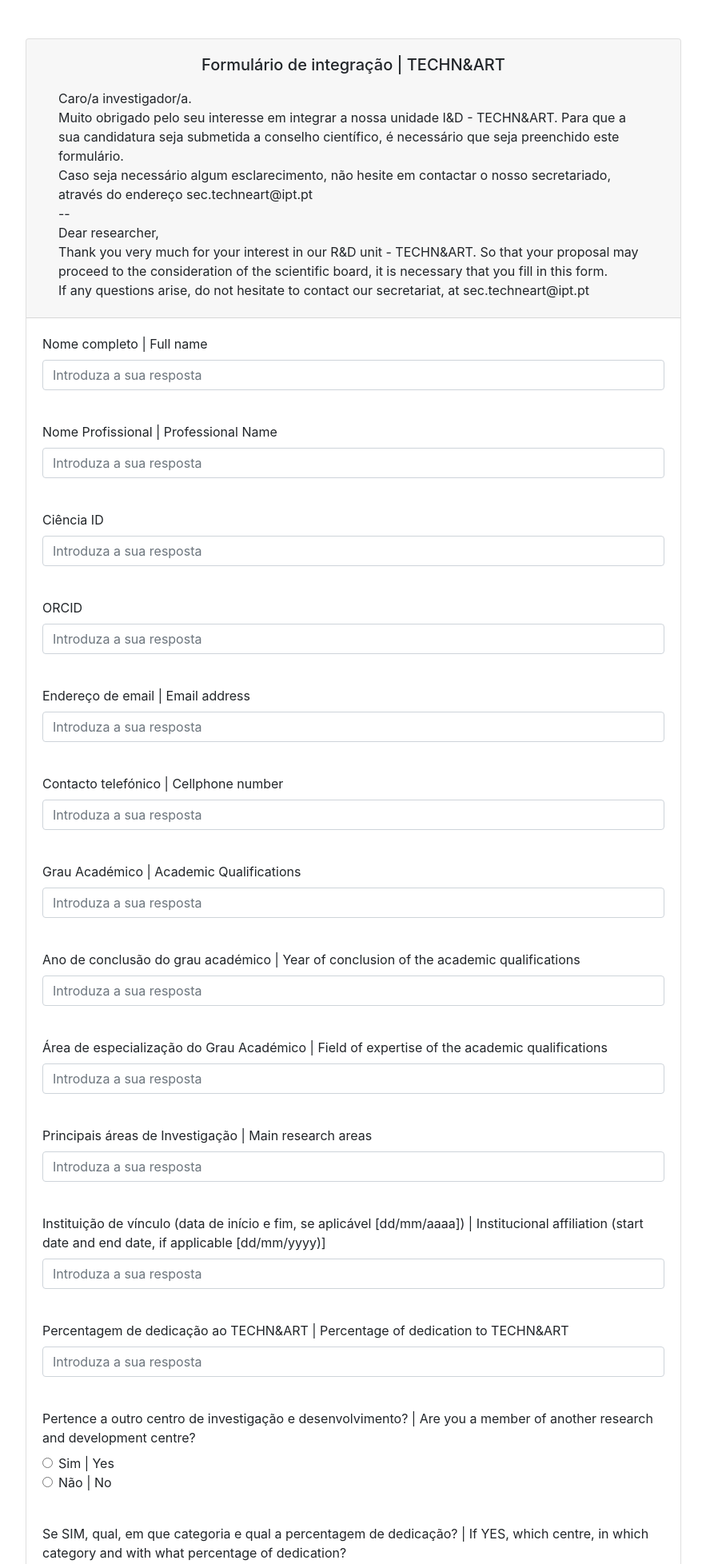
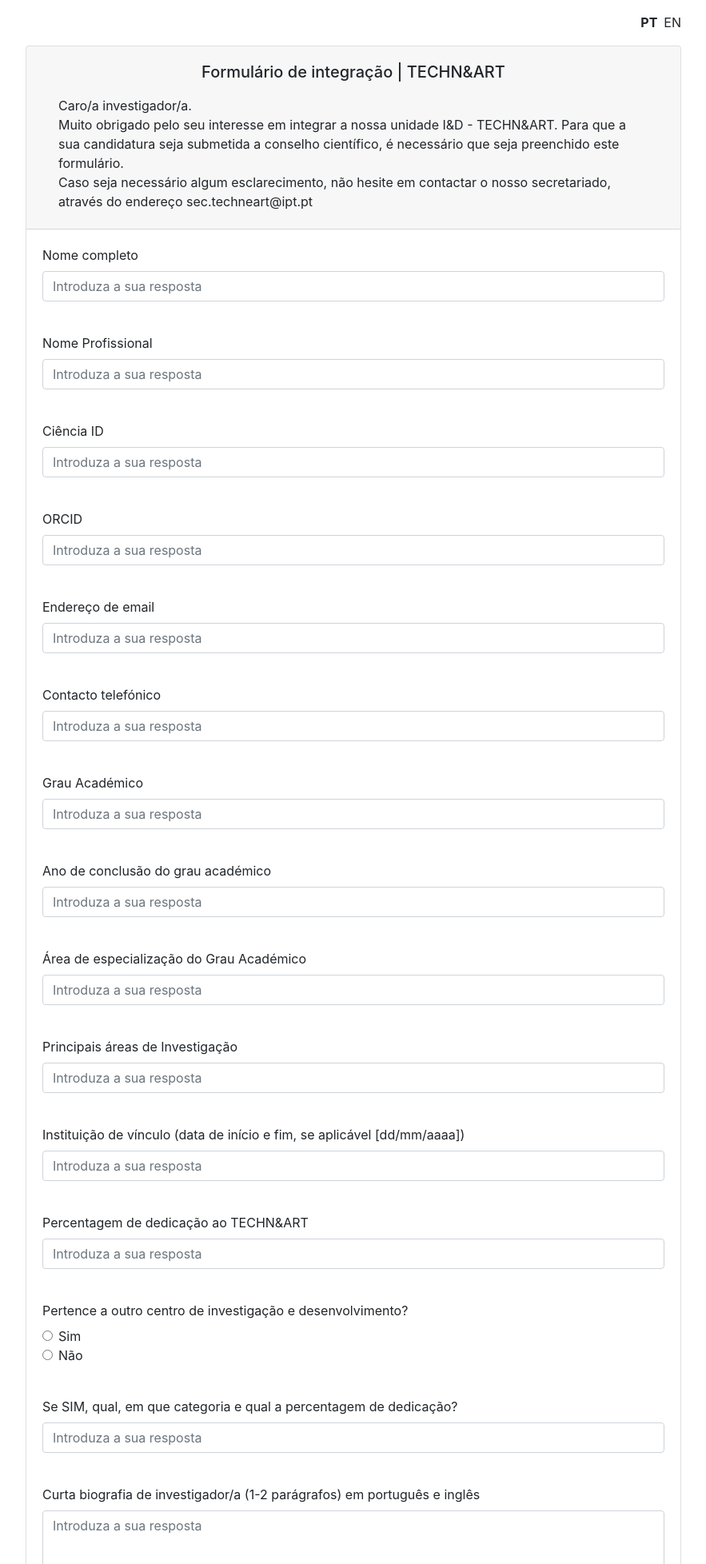
Before and after one commit to iptomar/Tech-Art-F, a PHP site: page /admissao.php in a window 1280 px wide. Shown: the top 1956 px of the page at 80% size, without its empty margins (198-1081 px from the left). Run offline with PHP 8.4, Linux system fonts and the light colour scheme; some libraries are stand-ins or nearby versions.

Commit message:
Adaptar o formulário de admissão à linguagem selecionada

```diff
--- a/admissao.sql
+++ b/admissao.sql
@@ -1,4 +1,4 @@
-CREATE TABLE `admissao` (
+CREATE TABLE `admissoes` (
     `id` INT(11) NOT NULL AUTO_INCREMENT,
     `nome_completo` VARCHAR(255) NOT NULL,
     `nome_profissional` VARCHAR(255) NOT NULL,
--- a/tecnart/admissao.php
+++ b/tecnart/admissao.php
@@ -1,5 +1,6 @@
 <?php
 require "./config/dbconnection.php";
+require "models/functions.php";
 
 //Guardar um ficheiro na pasta pedido_<id pedido> mudando o nome do ficheiro
 function save_file($id, $new_name, $file)
@@ -21,8 +22,7 @@ if ($_SERVER["REQUEST_METHOD"] == "POST") {
         echo '<script>alert("Ocorreu um erro a conectar à base de dados, por favor tente novamente")</script>';
     }
     if (isset($pdo) && !is_null($pdo)) {
-        print_r($_POST);
-        $sql = "INSERT INTO admissao (
+        $sql = "INSERT INTO admissoes (
             `nome_completo`, `nome_profissional`, `ciencia_id`,
             `orcid` , `email`, `telefone` ,
             `grau_academico`, `ano_conclusao_academico`, `area_academico`, `area_investigacao` ,
@@ -49,7 +49,7 @@ if ($_SERVER["REQUEST_METHOD"] == "POST") {
                 }
                 //Se o valor está vazio enviar como null
                 if ($value == '') $value = null;
-                $stmt->bindParam($key, $value, $valuetype);
+                $stmt->bindValue($key, $value, $valuetype);
             }
         }
         //Gerar nome para os ficheiros com a extenção
@@ -89,8 +89,9 @@ if ($_SERVER["REQUEST_METHOD"] == "POST") {
     }
 }
 ?>
+
 <head>
-<title>Formulário de integração | TECHN&ART</title>
+    <title>Formulário de integração | TECHN&ART</title>
 </head>
 <link href="https://stackpath.bootstrapcdn.com/bootstrap/4.5.2/css/bootstrap.min.css" rel="stylesheet">
 </link>
@@ -129,118 +130,124 @@ if ($_SERVER["REQUEST_METHOD"] == "POST") {
     a:hover {
         color: #212529;
     }
+
+    textarea{
+        min-height: 100px;
+    }
+    .align-option {
+        margin-top: 10px;
+        display: flex;
+        justify-content: end;
+        height: 25px;
+    }
 </style>
-
-<div class="container mt-5">
+<div class="container mt-3">
+    <div class="align-option w-100 mb-3">
+        <a class="text-decoration-none pr-2" style="font-weight:<?= $_SESSION["lang"] == "pt" ? "bold" : "normal" ?>;" href="session_var_pt.php">PT</a>
+        <a class="text-decoration-none" href="session_var_en.php" style="font-weight:<?= $_SESSION["lang"] == "en" ? "bold" : "normal" ?>;">EN</a>
+    </div>
     <div class="card">
         <div class="card-header">
-            <h5 class="mt-2 text-center">Formulário de integração | TECHN&ART</h5>
+            <h5 class="mt-2 text-center"><?= change_lang("admission-title") ?></h5>
             <div class="message">
                 <span class="text-format-content ">
-                    Caro/a investigador/a.
-                    <br>Muito obrigado pelo seu interesse em integrar a nossa unidade I&D - TECHN&ART.
-                    Para que a sua candidatura seja submetida a conselho científico, é necessário que seja preenchido este formulário.
-                    <br>Caso seja necessário algum esclarecimento, não hesite em contactar o nosso secretariado, através do endereço
-                    <span><a href="mailto:sec.techneart@ipt.pt" class="linkified">sec.techneart@ipt.pt</a></span><br>--<br>
-                    Dear researcher,<br>Thank you very much for your interest in our R&D unit - TECHN&ART.
-                    So that your proposal may proceed to the consideration of the scientific board, it is necessary
-                    that you fill in this form.&nbsp;<br>If any questions arise, do not hesitate to contact our secretariat,
-                    at&nbsp;<span><a href="mailto:sec.techneart@ipt.pt" class="linkified">sec.techneart@ipt.pt</a></span></span>
+                    <?= change_lang("admission-msg-1") ?>
+                    <br><?= change_lang("admission-msg-2") ?>
+                    <br><?= change_lang("admission-msg-3") ?>
+                    <span><a href="mailto:sec.techneart@ipt.pt" class="linkified">sec.techneart@ipt.pt</a></span>
             </div>
         </div>
         <div class="card-body">
             <form role="form" data-toggle="validator" action="admissao.php" method="post" enctype="multipart/form-data">
                 <?php
                 $dados = array(
-                    "dados_nome" => "Nome completo | Full name",
-                    "dados_nome_prof" => "Nome Profissional | Professional Name",
-                    "dados_ciencia_id" => "Ciência ID",
-                    "dados_orcid" => "ORCID",
-                    "dados_email" => "Endereço de email | Email address",
-                    "dados_telefone" => "Contacto telefónico | Cellphone number",
-                    "dados_grau_academico" => "Grau Académico | Academic Qualifications",
-                    "dados_ano_conclusao_academico" => "Ano de conclusão do grau académico | Year of conclusion of the academic qualifications",
-                    "dados_area_academico" => "Área de especialização do Grau Académico | Field of expertise of the academic qualifications",
-                    "dados_area_investigacao" => "Principais áreas de Investigação | Main research areas",
-                    "dados_instituicao_vinculo" => "Instituição de vínculo (data de início e fim, se aplicável [dd/mm/aaaa]) | Institucional affiliation (start date and end date, if applicable [dd/mm/yyyy)]",
-                    "dados_percentagem_dedicacao" => "Percentagem de dedicação ao TECHN&ART | Percentage of dedication to TECHN&ART",
+                    "dados_nome" => change_lang("admission-name"),
+                    "dados_nome_prof" => change_lang("admission-name-prof"),
+                    "dados_ciencia_id" => change_lang("admission-cienciaid"),
+                    "dados_orcid" => change_lang("admission-orcid"),
+                    "dados_email" => change_lang("admission-email"),
+                    "dados_telefone" =>  change_lang("admission-cellphone"),
+                    "dados_grau_academico" => change_lang("admission-academic-qualifications"),
+                    "dados_ano_conclusao_academico" => change_lang("admission-year-conclusion"),
+                    "dados_area_academico" => change_lang("admission-field-expertise"),
+                    "dados_area_investigacao" => change_lang("admission-main-research-areas"),
+                    "dados_instituicao_vinculo" => change_lang("admission-institucional-affliation"),
+                    "dados_percentagem_dedicacao" => change_lang("admission-percentage-dedication-tech")
                 );
+
+                //Colocar os campos de input baseados no array dados
                 foreach ($dados as $id => $nome) {
-                    $placeholder = "Introduza a sua resposta";
+                    $placeholder = change_lang("admission-placeholder");
                     $type = "text";
                     if ($id == "dados_email") $type = "email";
                     echo "<div class='form-group'>
                     <label>$nome</label>
-                    <input type='$type' id='$id' placeholder='$placeholder' name='$id' minlength='1' required maxlength='255' required class='form-control' data-error='Por favor introduza um valor válido'>
+                    <input type='$type' id='$id' placeholder='$placeholder' name='$id' minlength='1' required maxlength='255' class='form-control'>
                     <!-- Error -->
                     <div class='help-block with-errors'></div>
                     </div>";
                 }
-
-                /*                    "dados_pertencer_outro"=>"Pertence a outro centro de investigação e desenvolvimento? | Are you a member of another research and development centre?",
-                    "dados_outro_texto"=>"outro_texto",
-                    "dados_biografia"=>"biografia",*/
                 ?>
                 <div class='form-group'>
-                    <label>Pertence a outro centro de investigação e desenvolvimento? | Are you a member of another research and development centre?</label>
+                    <label><?= change_lang("admission-member-another") ?> </label>
                     <div class="form-check">
                         <input required value="true" class="form-check-input" type="radio" name="dados_pertencer_outro" id="dados_pertencer_outro1">
                         <label class="form-check-label" for="dados_pertencer_outro1">
-                            Sim | Yes
+                            <?= change_lang("admission-member-yes") ?>
                         </label>
                     </div>
                     <div class="form-check">
                         <input required value="false" class="form-check-input" type="radio" name="dados_pertencer_outro" id="dados_pertencer_outro2">
                         <label class="form-check-label" for="dados_pertencer_outro2">
-                            Não | No
+                            <?= change_lang("admission-member-no") ?>
                         </label>
                         <div class="help-block with-errors"></div>
                     </div>
                 </div>
 
                 <div class='form-group'>
-                    <label>Se SIM, qual, em que categoria e qual a percentagem de dedicação? | If YES, which centre, in which category and with what percentage of dedication?</label>
-                    <input type='text' id='dados_outro_texto' placeholder="Introduza a sua resposta" name='dados_outro_texto' minlength='1' class='form-control' data-error='Por favor introduza um valor válido'>
+                    <label><?= change_lang("admission-another-centre-info") ?></label>
+                    <input type='text' id='dados_outro_texto' placeholder="<?= change_lang("admission-placeholder") ?>" name='dados_outro_texto' minlength='1' class='form-control'>
                     <!-- Error -->
                     <div class='help-block with-errors'></div>
                 </div>
 
                 <div class='form-group'>
-                    <label>Curta biografia de investigador/a (1-2 parágrafos) em português e inglês | Short researcher biography (1-2 paragraphs) in English</label>
-                    <textarea id='dados_biografia' placeholder='Introduza a sua resposta' name='dados_biografia' required class='form-control' data-error='Por favor introduza um valor válido'></textarea>
+                    <label><?= change_lang("admission-biography") ?></label>
+                    <textarea id='dados_biografia' placeholder="<?= change_lang("admission-placeholder") ?>" name='dados_biografia' required class='form-control'></textarea>
                     <!-- Error -->
                     <div class='help-block with-errors'></div>
                 </div>
 
                 <div class="form-group">
-                    <label>Carta de Motivação || Motivation Letter</label>
-                    <input type="file" id="motivacao" name="motivacao" required data-error="Por favor adicione uma Carta de Motivação" class="form-control">
+                    <label><?= change_lang("admission-motivation") ?></label>
+                    <input type="file" id="motivacao" name="motivacao" required class="form-control">
                     <!-- Error -->
                     <div class="help-block with-errors"></div>
                 </div>
                 <div class="form-group">
-                    <label>Carta de Recomendação do/a investigador/a do TECHN&ART proponente || Recommendation Letter of the proponent TECHN&ART researcher</label>
-                    <input type="file" id="recomendacao" name="recomendacao" required data-error="Por favor adicione uma Carta de Recomendação" class="form-control">
+                    <label><?= change_lang("admission-recommendation") ?></label>
+                    <input type="file" id="recomendacao" name="recomendacao" required class="form-control">
                     <!-- Error -->
                     <div class="help-block with-errors"></div>
                 </div>
                 <div class="form-group">
-                    <label>Curriculum Vitae</label>
-                    <input type="file" id="cv" name="cv" required data-error="Por favor adicione um Curriculum Vitae" class="form-control">
+                    <label><?= change_lang("admission-cv") ?></label>
+                    <input type="file" id="cv" name="cv" required class="form-control">
                     <!-- Error -->
                     <div class="help-block with-errors"></div>
                 </div>
                 <div class="form-group">
-                    <label>Fotografia do/a investigador/a || Researcher Photo</label>
-                    <input type="file" id="fotografia" name="fotografia" required data-error="Por favor adicione uma fotografia" class="form-control">
+                    <label><?= change_lang("admission-photo") ?></label>
+                    <input type="file" id="fotografia" name="fotografia" required class="form-control">
                     <!-- Error -->
                     <div class="help-block with-errors"></div>
                 </div>
 
 
                 <div class="form-group">
-                    <button type="submit" class="btn btn-primary btn-block mb-3">Submeter</button>
-                    <button type="button" onclick="window.location.href = 'index.php'" class="btn btn-danger btn-block">Cancelar</button>
+                    <button type="submit" class="btn btn-primary btn-block mb-3"><?= change_lang("admission-submit") ?></button>
+                    <button type="button" onclick="window.location.href = 'index.php'" class="btn btn-danger btn-block"><?= change_lang("admission-cancel") ?></button>
                 </div>
 
             </form>
```
Also changed, not shown: tecnart/models/dicionario_en.php (+37 -0 lines), tecnart/models/dicionario_pt.php (+38 -1 lines).
